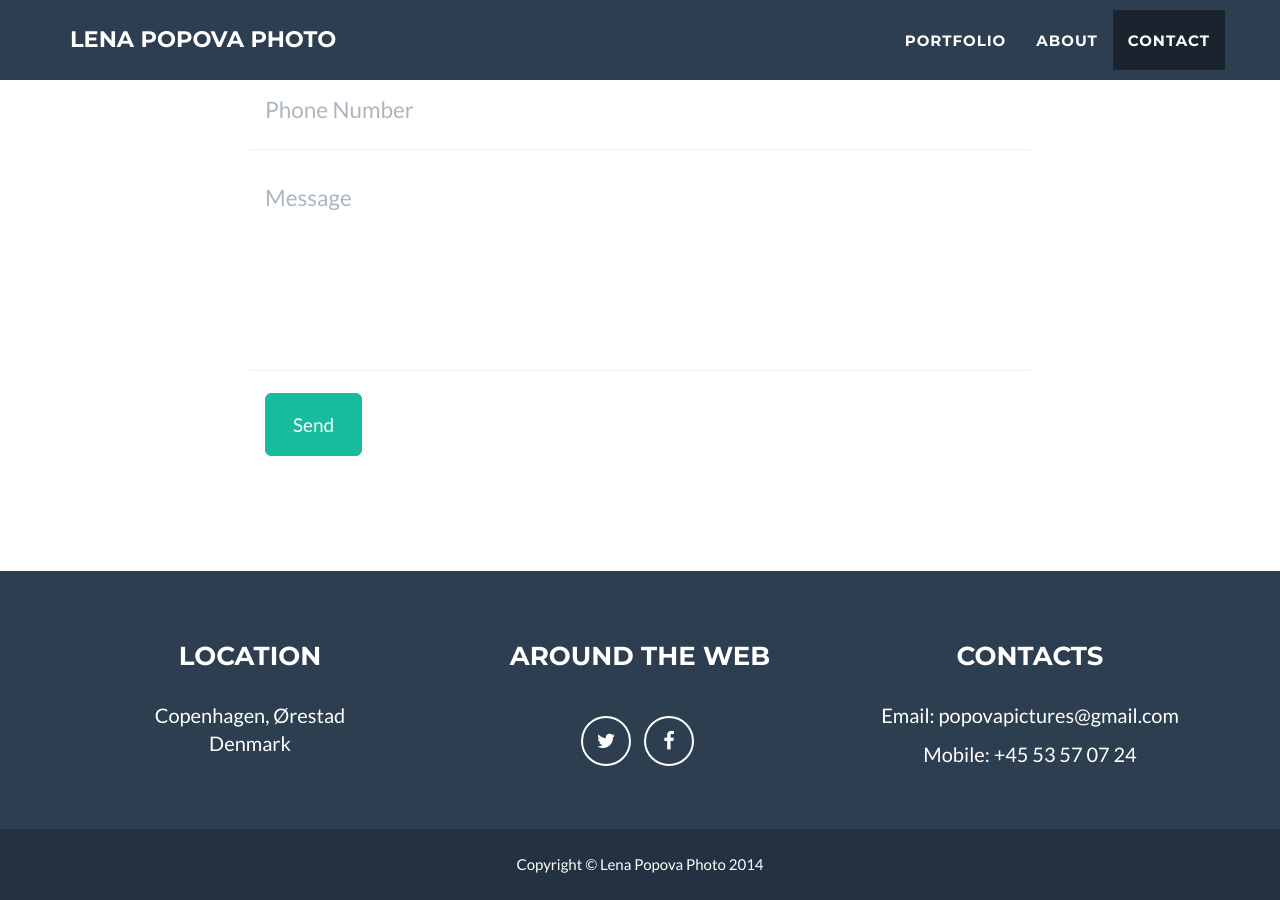
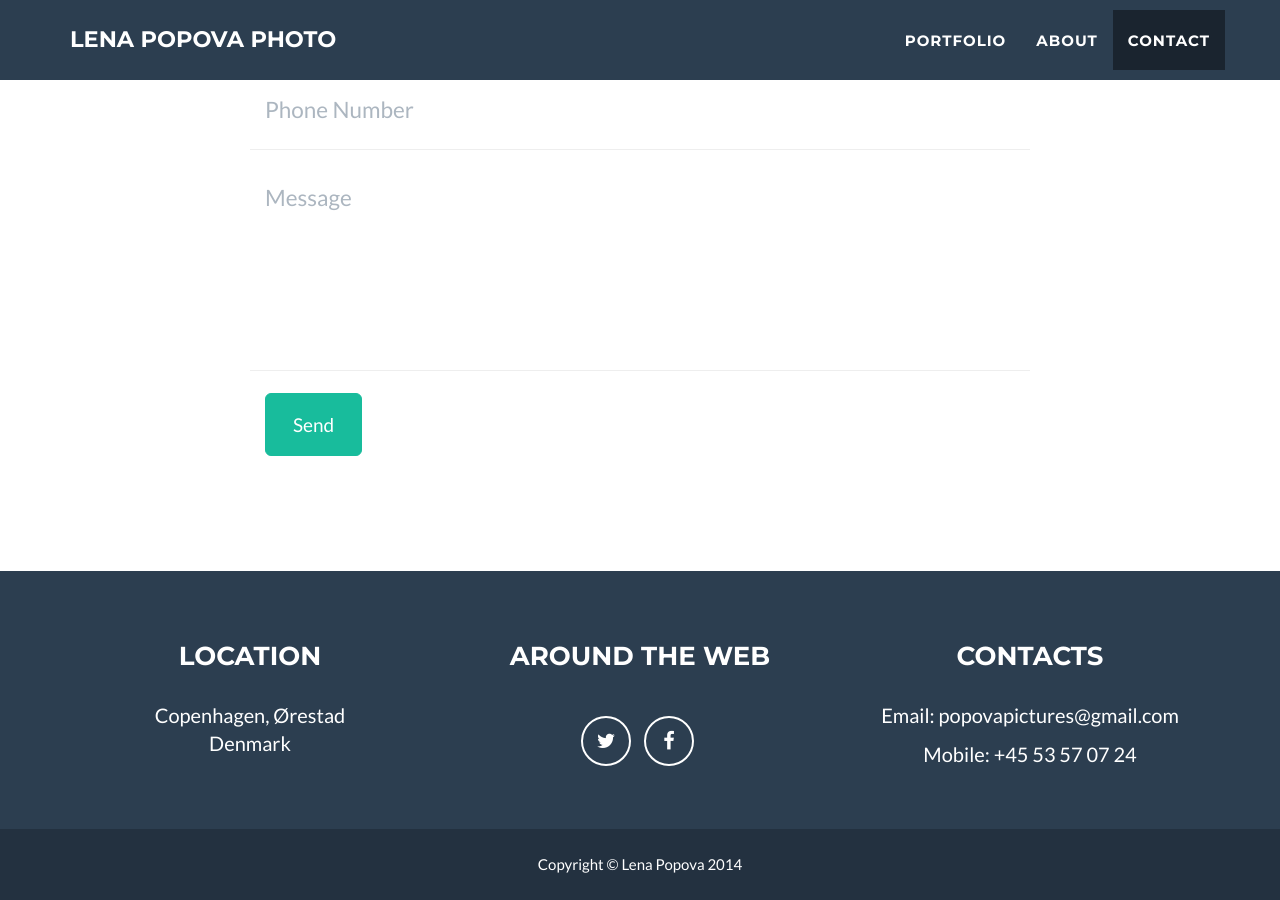
Before and after one commit to denipo/popova-photo, a Jekyll site: the page built from index.html, in a window 1280 px wide and 900 px high, scrolled down 2572 px. Built offline with Jekyll 4.4.1, drawn with Linux system fonts in a browser that asks for light colours; part of the change alters nothing that is shown.

```diff
--- a/_config.yml
+++ b/_config.yml
@@ -2,6 +2,7 @@
 title: Lena Popova Photo
 email: popovapictures@gmail.com
 description: "Photo portfolio for Lena Popova"
+copyright: "Lena Popova"
 
 # Color settings (hex-codes without the leading hash-tag)
 color:
--- a/_includes/footer.html
+++ b/_includes/footer.html
@@ -33,7 +33,7 @@
             <div class="container">
                 <div class="row">
                     <div class="col-lg-12">
-                        Copyright &copy; {{ site.title }} 20{{ site.time | date: '%y' }}
+                        Copyright &copy; {{ site.copyright }} 20{{ site.time | date: '%y' }}
                     </div>
                 </div>
             </div>
```
